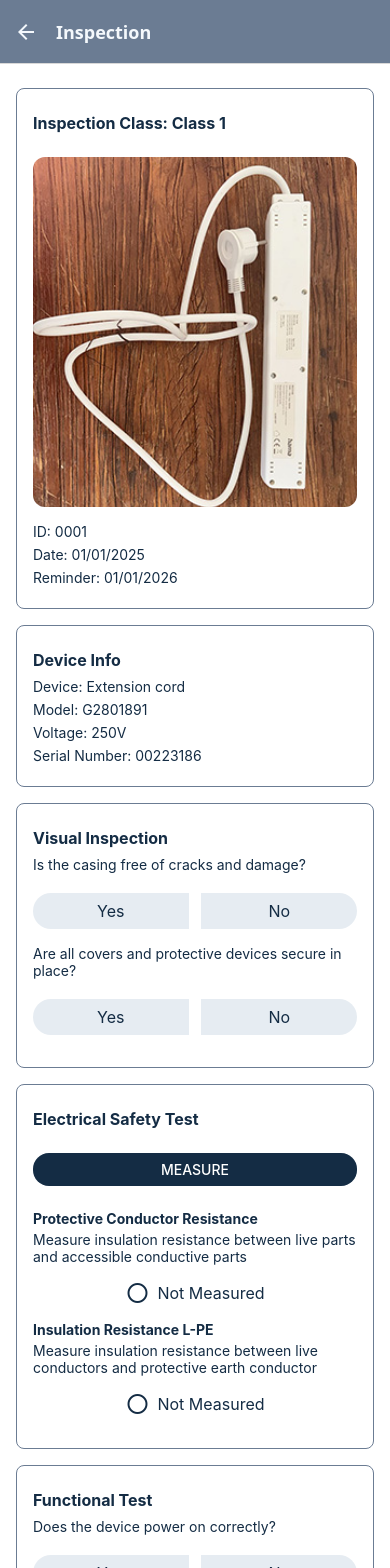
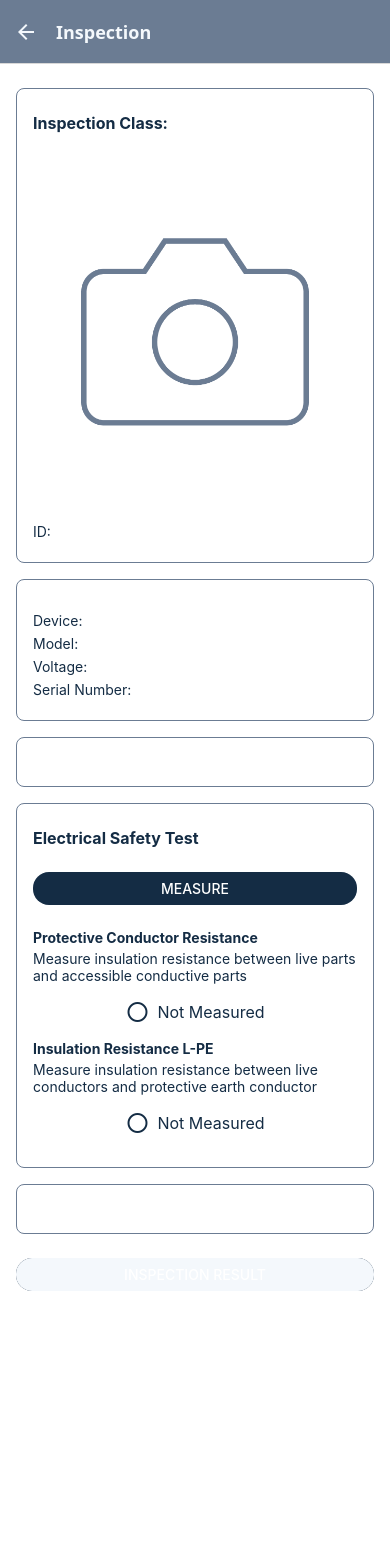
Before and after one commit to mdisumma/neumann-native, a React Native app: screen /Inspection in a window 390 px wide. Shown: the top 1568 px of the page. After the commit the page ends 1339 px from the top, so only its background shows below. Built offline with nearby package versions, Linux system fonts and the light colour scheme.

Commit message:
Refactor code structure for improved readability and maintainability

```diff
--- a/components/inspection/InspectionHeader.tsx
+++ b/components/inspection/InspectionHeader.tsx
@@ -4,28 +4,39 @@ import { Image, StyleSheet, Text, View } from "react-native";
 interface InspectionHeaderProps {
   inspectionClass: string;
   identifier: string;
-  date: string;
-  reminder: string;
+  image?: string | null; // URL string or base64 string from API
 }
 
 export default function InspectionHeader({
   inspectionClass,
   identifier,
-  date,
-  reminder,
+  image,
 }: InspectionHeaderProps) {
+  // Handle image URL from API database
+  const getImageSource = () => {
+    if (
+      image &&
+      (image.startsWith("http://") || image.startsWith("https://"))
+    ) {
+      // Network URL from API database
+      return { uri: image };
+    }
+
+    // Fallback to local image if no API image URL
+    return require("../../assets/images/test.png");
+  };
+
   return (
     <View style={styles.responseBox}>
       <Text style={styles.sectionTitle}>
         Inspection Class: {inspectionClass}
       </Text>
       <Image
-        source={require("../../assets/images/test.jpg")}
+        source={getImageSource()}
         style={styles.image}
+        resizeMode="cover"
       />
       <Text style={styles.response}>ID: {identifier}</Text>
-      <Text style={styles.response}>Date: {date}</Text>
-      <Text style={styles.response}>Reminder: {reminder}</Text>
     </View>
   );
 }
--- a/components/inspection/QuestionCard.tsx
+++ b/components/inspection/QuestionCard.tsx
@@ -51,7 +51,6 @@ export default function QuestionCard({
     </View>
   );
 }
-
 const styles = StyleSheet.create({
   questionContainer: { marginBottom: 16 },
   questionText: { fontSize: 14, color: "#142C44", marginBottom: 8 },
--- a/screens/InspectionScreen.tsx
+++ b/screens/InspectionScreen.tsx
@@ -28,17 +28,10 @@ interface Props {
   navigation: InspectionScreenNavigationProp;
 }
 
-// Define possible answer values for inspection questions
-type Answer = "yes" | "no" | null; // null means no answer selected yet
-
 // MAIN COMPONENT
 
 export default function InspectionScreen({ navigation }: Props) {
   // STATE MANAGEMENT
-
-  // Store user's answers for each question (for button highlighting)
-  // Example: { "visual-1": "yes", "func-2": "no", "visual-3": null }
-  const [answers, setAnswers] = useState<Record<string, Answer>>({});
 
   // Track whether electrical measurements have been taken
   const [isMeasured, setIsMeasured] = useState<boolean>(false);
@@ -49,91 +42,8 @@ export default function InspectionScreen({ navigation }: Props) {
   // INITIALIZATION - Run when component first loads
 
   useEffect(() => {
-    // If no inspection data exists in context, load it from JSON file
-    if (!inspectionData || Object.keys(inspectionData).length === 0) {
-      console.log("Loading initial inspection data from JSON file");
-      setInspectionData(inspectionJSON);
-    }
+    console.log(JSON.stringify(inspectionData, null, 2));
   }, []); // Empty dependency array = only run once when component mounts
-
-  // HELPER FUNCTIONS
-
-  /**
-   * Updates a specific question's answer in the inspection data
-   * @param sectionName - The section containing the question (e.g., "visual_inspection")
-   * @param questionNumber - The order number of the question (e.g., 1, 2, 3)
-   * @param answer - The user's answer ("yes", "no", or null to clear)
-   */
-  function updateQuestionValue(
-    sectionName: string,
-    questionNumber: string | number,
-    answer: string | null
-  ) {
-    // Safety check: make sure we have inspection data
-    if (!inspectionData) {
-      console.log("No inspection data available - cannot update question");
-      return;
-    }
-
-    console.log(
-      `Updating question ${questionNumber} in section "${sectionName}" with answer: ${answer}`
-    );
-
-    // Get the list of questions for this section
-    const questionList = inspectionData[sectionName].questions;
-
-    // Look through each question to find the one we want to update
-    for (let i = 0; i < questionList.length; i++) {
-      // Compare question order numbers (convert both to numbers for safety)
-      if (Number(questionList[i].order) === Number(questionNumber)) {
-        console.log(`Found question at position ${i} - updating answer`);
-
-        // Update the question's value directly
-        questionList[i].value = answer;
-
-        // Tell React to re-render by creating a new object reference
-        // This is important: React needs to know the data changed!
-        setInspectionData({ ...inspectionData });
-
-        // Exit the loop since we found and updated our question
-        break;
-      }
-    }
-  }
-
-  /**
-   * Handles when a user answers a question in any of the child components
-   * This function does two things:
-   * 1. Updates the UI (button colors)
-   * 2. Updates the actual inspection data
-   *
-   * @param questionKey - Unique identifier for the question (e.g., "visual-1")
-   * @param answer - The user's answer ("yes", "no", or null)
-   * @param sectionName - Which section the question belongs to
-   * @param questionOrder - The question's order number within the section
-   */
-  const handleAnswerUpdate = (
-    questionKey: string,
-    answer: Answer,
-    sectionName: string,
-    questionOrder: string | number
-  ) => {
-    console.log(`🎯 Handling answer update for ${questionKey}: ${answer}`);
-
-    // STEP 1: Update the UI state (this controls button highlighting)
-    setAnswers((previousAnswers) => ({
-      ...previousAnswers, // Keep all existing answers
-      [questionKey]: answer, // Update this specific question's answer
-    }));
-
-    // STEP 2: Update the actual inspection data (this saves the answer)
-    updateQuestionValue(sectionName, questionOrder, answer);
-  };
-
-  // DEBUG LOGGING - Shows complete inspection data in console
-
-  console.log("CURRENT INSPECTION DATA");
-  console.log(JSON.stringify(inspectionData, null, 2));
 
   // RENDER THE USER INTERFACE
 
@@ -141,13 +51,12 @@ export default function InspectionScreen({ navigation }: Props) {
     <ScrollView contentContainerStyle={styles.container}>
       {/*
         SECTION 1: INSPECTION HEADER
-        Shows basic inspection info: class, ID, date, reminder
+        Shows basic inspection info: class, ID, date, and image from camera/API
       */}
       <InspectionHeader
-        inspectionClass={inspectionJSON.inspection.inspection_class}
-        identifier={inspectionJSON.inspection.identifier}
-        date={inspectionJSON.inspection.date}
-        reminder={inspectionJSON.inspection.reminder}
+        inspectionClass={""}
+        identifier={""}
+        image={"any-url.com/image.jpg"}
       />
 
       {/*
@@ -155,11 +64,11 @@ export default function InspectionScreen({ navigation }: Props) {
         Shows details about the device being inspected
       */}
       <DeviceInfo
-        section={inspectionJSON.device_info.section}
-        device={inspectionJSON.device_info.device}
-        model={inspectionJSON.device_info.model}
-        voltage={inspectionJSON.device_info.voltage}
-        serialNumber={inspectionJSON.device_info.serial_number}
+        section={""}
+        device={""}
+        model={""}
+        voltage={""}
+        serialNumber={""}
       />
 
       {/*
@@ -168,10 +77,10 @@ export default function InspectionScreen({ navigation }: Props) {
         Users answer Yes/No to each question
       */}
       <VisualInspection
-        section={inspectionJSON.visual_inspection.section}
-        questions={inspectionJSON.visual_inspection.questions}
-        answers={answers}
-        onAnswerUpdate={handleAnswerUpdate}
+        section={""}
+        questions={[]}
+        answers={{}}
+        onAnswerUpdate={() => {}}
       />
 
       {/*
@@ -195,10 +104,10 @@ export default function InspectionScreen({ navigation }: Props) {
         Users answer Yes/No to each question
       */}
       <FunctionalTest
-        section={inspectionJSON.functional_test.section}
-        questions={inspectionJSON.functional_test.questions}
-        answers={answers}
-        onAnswerUpdate={handleAnswerUpdate}
+        section={""}
+        questions={[]}
+        answers={{}}
+        onAnswerUpdate={() => {}}
       />
 
       {/*
```
Also changed, not shown: api/babak.json (+12 -21 lines), assets/images/test.png (added).
